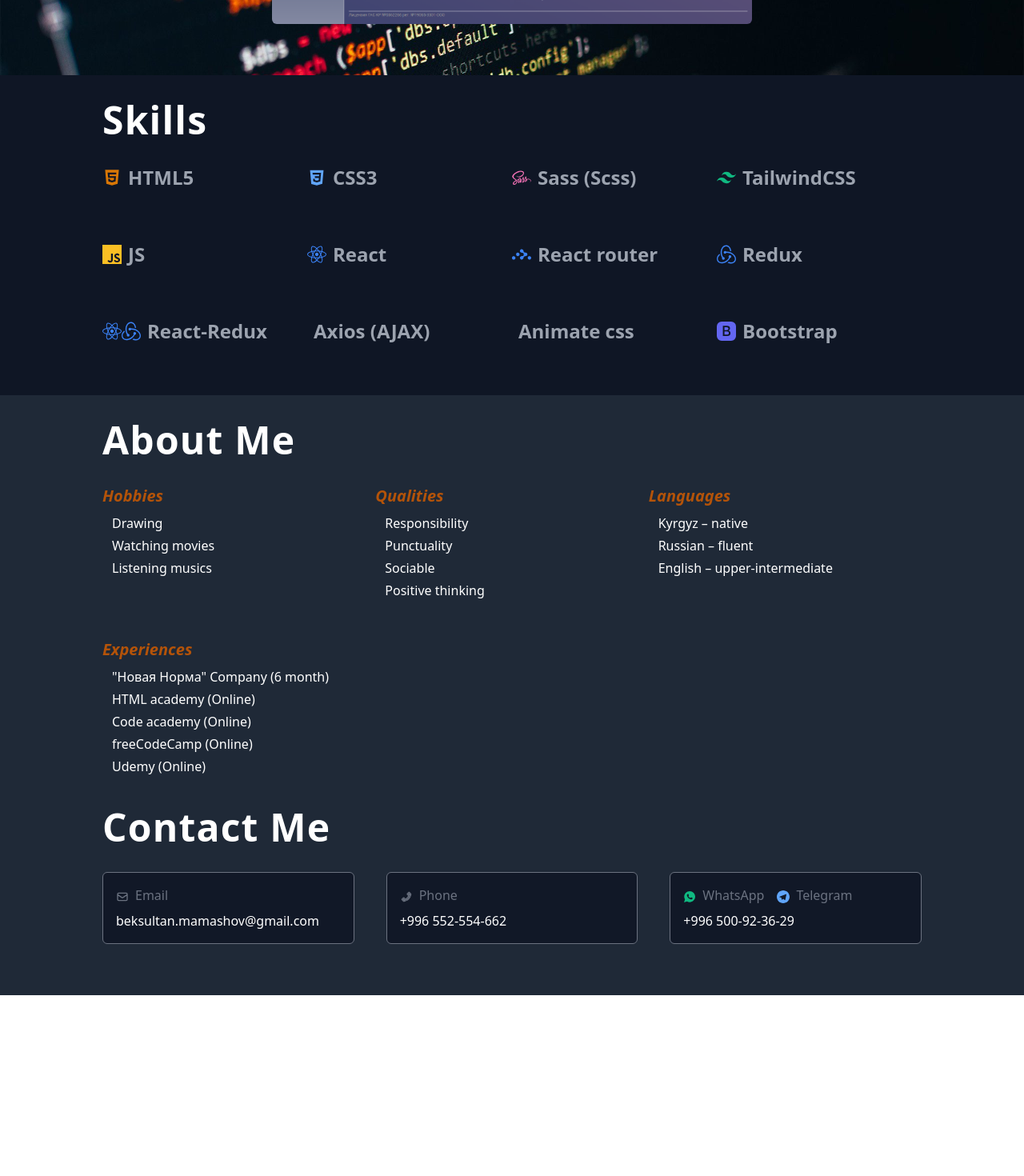
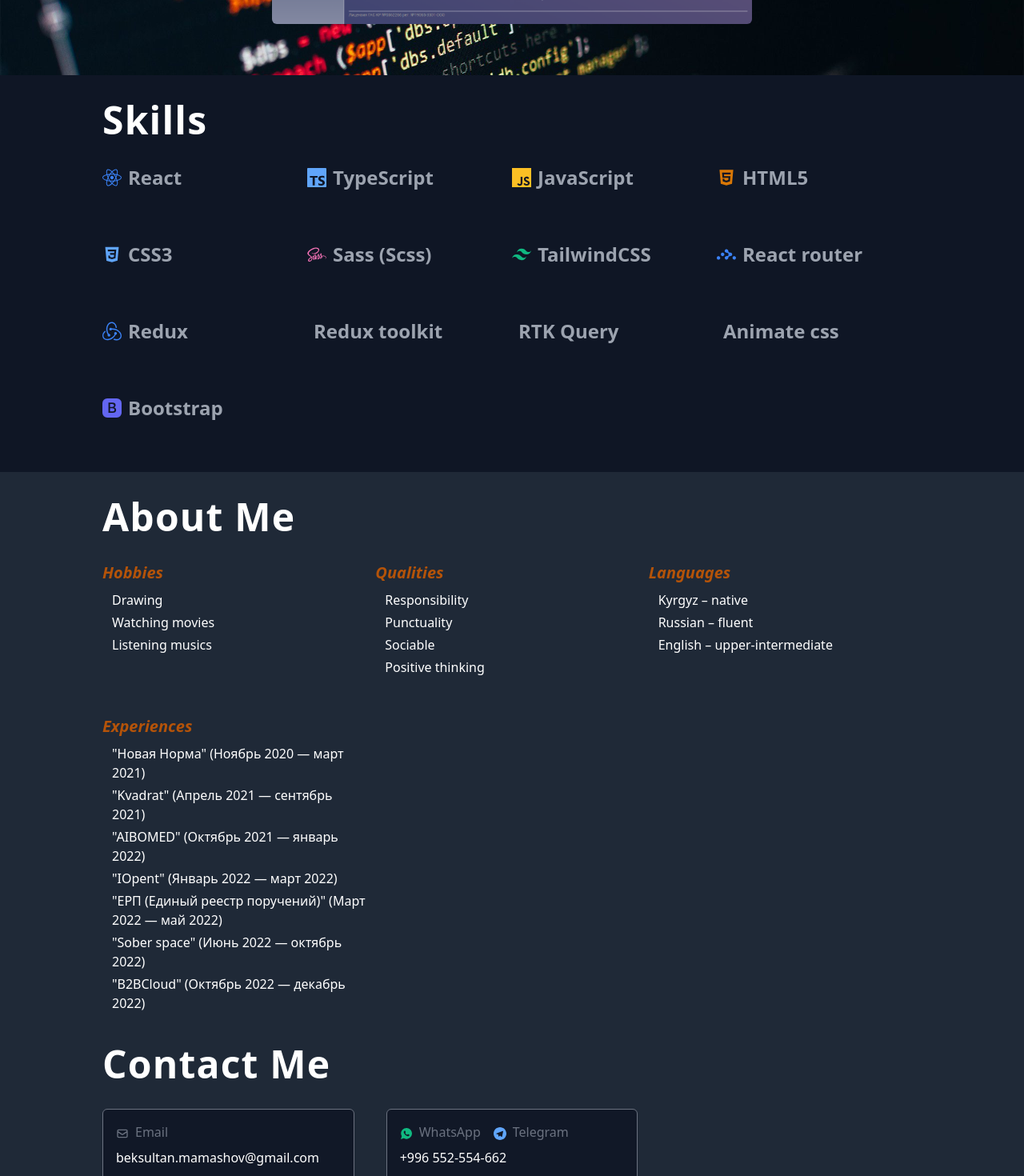
Before and after one commit to siteslabs/partfolio, a Next.js app: page / in a window 1280 px wide. Shown: the part 5738-7208 px from the top of the page at 80% size. Before the commit the page ends 6982 px from the top, so only its background shows below. Built offline with nearby package versions, Linux system fonts and the light colour scheme.

Commit message:
partfolio update

```diff
--- a/components/About.jsx
+++ b/components/About.jsx
@@ -1,19 +1,17 @@
-import { HiOutlineMail } from "react-icons/hi"
-import { AiTwotonePhone } from "react-icons/ai"
-import { IoLogoWhatsapp } from "react-icons/io"
-import { ImTelegram } from "react-icons/im"
+import { HiOutlineMail } from "react-icons/hi";
+import { AiTwotonePhone } from "react-icons/ai";
+import { IoLogoWhatsapp } from "react-icons/io";
+import { ImTelegram } from "react-icons/im";
 
 const info = [
   {
     title: "Hobbies",
     text: ["Drawing", "Watching movies", "Listening musics"],
   },
-
   {
     title: "Qualities",
     text: ["Responsibility", "Punctuality", "Sociable", "Positive thinking"],
   },
-
   {
     title: "Languages",
     text: [
@@ -22,18 +20,19 @@
       "English – upper-intermediate",
     ],
   },
-
   {
     title: "Experiences",
     text: [
-      `"Новая Норма" Company (6 month)`,
-      "HTML academy (Online)",
-      "Code academy (Online)",
-      "freeCodeCamp (Online)",
-      "Udemy (Online)",
+      '"Новая Норма" (Ноябрь 2020 — март 2021)',
+      '"Kvadrat" (Апрель 2021 — сентябрь 2021)',
+      '"AIBOMED" (Октябрь 2021 — январь 2022)',
+      '"IOpent" (Январь 2022 — март 2022)',
+      '"ЕРП (Единый реестр поручений)" (Март 2022 — май 2022)',
+      '"Sober space" (Июнь 2022 — октябрь 2022)',
+      '"B2BCloud" (Октябрь 2022 — декабрь 2022)',
     ],
   },
-]
+];
 
 const About = () => {
   return (
@@ -71,24 +70,17 @@
           </div>
           <div className="border border-gray-500 p-4 rounded-md bg-gray-900">
             <div className="text-gray-500 mb-2 ">
-              <AiTwotonePhone className="inline-block mr-2" />
-              Phone
-            </div>
-            <a href="tel:+996552554662">+996 552-554-662</a>
-          </div>
-          <div className="border border-gray-500 p-4 rounded-md bg-gray-900">
-            <div className="text-gray-500 mb-2 ">
               <IoLogoWhatsapp className="inline-block mr-2 text-green-500" />
               WhatsApp
               <ImTelegram className="inline-block mr-2 ml-4 text-blue-400" />
               Telegram
             </div>
-            <a>+996 500-92-36-29</a>
+            <a>+996 552-554-662</a>
           </div>
         </div>
       </div>
     </div>
-  )
-}
+  );
+};
 
-export default About
+export default About;
--- a/components/Hero.jsx
+++ b/components/Hero.jsx
@@ -16,7 +16,7 @@
         </div>
       </div>
     </div>
-  )
+  );
 }
 
 export default Hero
--- a/components/Skills.jsx
+++ b/components/Skills.jsx
@@ -1,14 +1,28 @@
-import { AiFillHtml5 } from "react-icons/ai"
-import { DiCss3 } from "react-icons/di"
-import { SiJavascript } from "react-icons/si"
-import { FaReact } from "react-icons/fa"
-import { SiReactrouter } from "react-icons/si"
-import { SiRedux } from "react-icons/si"
-import { BsFillBootstrapFill } from "react-icons/bs"
-import { DiSass } from "react-icons/di"
-import { SiTailwindcss } from "react-icons/si"
+import { AiFillHtml5 } from "react-icons/ai";
+import { DiCss3 } from "react-icons/di";
+import { SiJavascript, SiTypescript } from "react-icons/si";
+import { FaReact } from "react-icons/fa";
+import { SiReactrouter } from "react-icons/si";
+import { SiRedux } from "react-icons/si";
+import { BsFillBootstrapFill } from "react-icons/bs";
+import { DiSass } from "react-icons/di";
+import { SiTailwindcss } from "react-icons/si";
 
 const skills = [
+  {
+    icon: <FaReact className="text-blue-500" />,
+    title: "React",
+  },
+  {
+    id: 6,
+    icon: <SiTypescript className="text-blue-400" />,
+    title: "TypeScript",
+  },
+  {
+    id: 5,
+    icon: <SiJavascript className="text-yellow-400" />,
+    title: "JavaScript",
+  },
   {
     icon: <AiFillHtml5 className="text-yellow-600" />,
     title: "HTML5",
@@ -26,15 +40,6 @@
     title: "TailwindCSS",
   },
   {
-    id: 5,
-    icon: <SiJavascript className="text-yellow-400" />,
-    title: "JS",
-  },
-  {
-    icon: <FaReact className="text-blue-500" />,
-    title: "React",
-  },
-  {
     icon: <SiReactrouter className="text-blue-500" />,
     title: "React router",
   },
@@ -43,17 +48,12 @@
     title: "Redux",
   },
   {
-    icon: (
-      <span className="flex">
-        <FaReact className="text-blue-500" />
-        <SiRedux className="text-blue-500" />
-      </span>
-    ),
-    title: "React-Redux",
+    icon: "",
+    title: "Redux toolkit",
   },
   {
     icon: "",
-    title: "Axios (AJAX)",
+    title: "RTK Query",
   },
   {
     icon: "",
@@ -63,7 +63,7 @@
     icon: <BsFillBootstrapFill className="text-indigo-500" />,
     title: "Bootstrap",
   },
-]
+];
 
 const Skills = () => {
   return (
@@ -84,7 +84,7 @@
         </div>
       </div>
     </div>
-  )
-}
+  );
+};
 
-export default Skills
+export default Skills;
```
Also changed, not shown: components/Card.jsx (+6 -6 lines), components/Navbar.jsx (+7 -7 lines), 1 other file (tests, documents, lock files or other folders).
